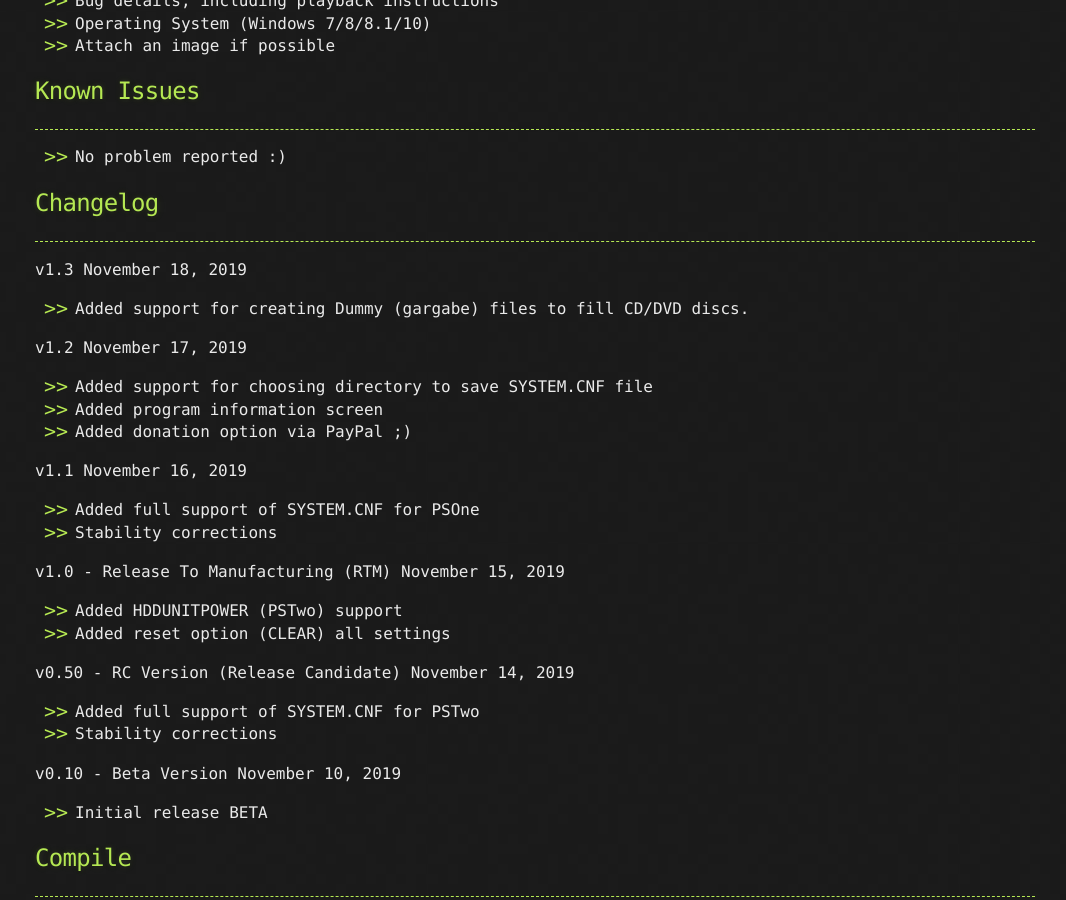
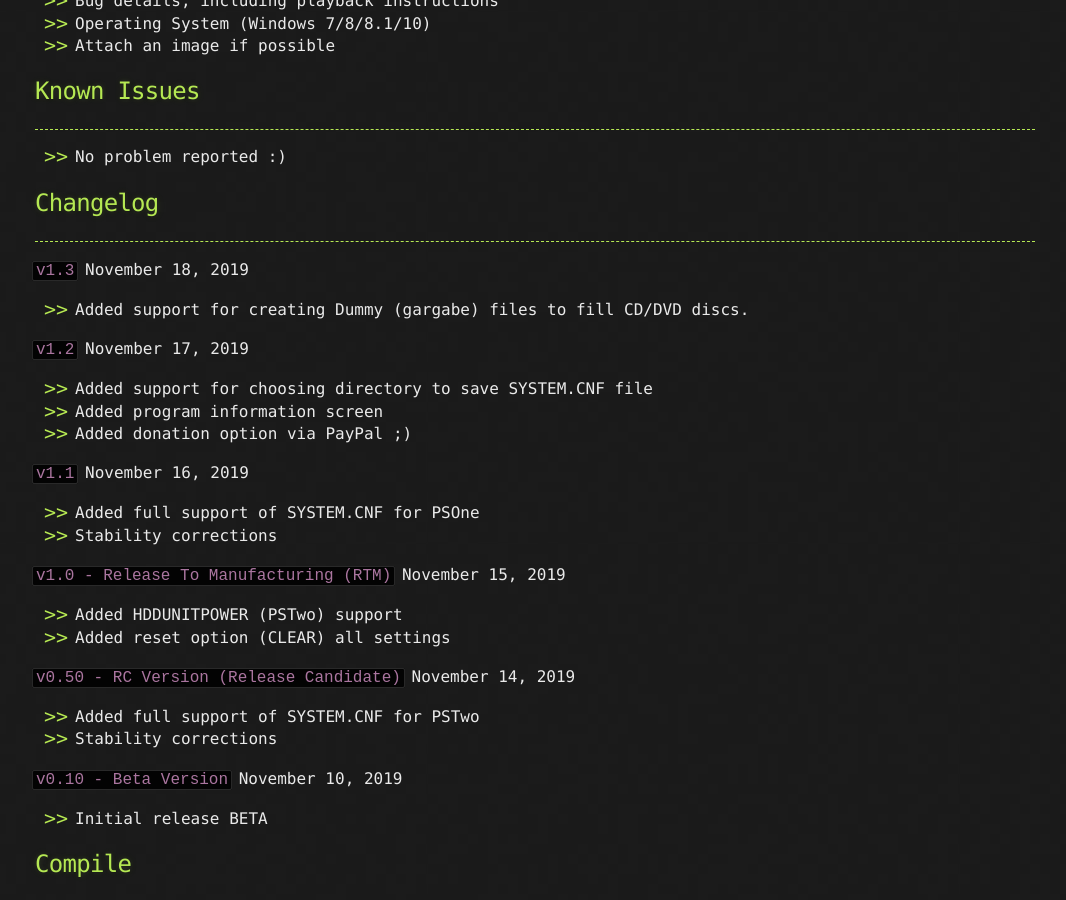
Before and after one commit to AxionDrak/axiondrak.github.io, a Jekyll site: the page built from psx-cnf.md, in a window 1280 px wide and 900 px high, scrolled down 2117 px. Shown: the whole window, without its empty margins (105-1171 px from the left). Built offline with Jekyll 4.4.1, drawn with Linux system fonts in a browser that asks for light colours; our own code applies the rules of GitHub Pages for plain Markdown files.

Commit message:
Update psx-cnf.md

```diff
--- a/psx-cnf.md
+++ b/psx-cnf.md
@@ -88,32 +88,32 @@ Include the following information:
 
 ## Changelog
 * * *
-v1.3
+`v1.3`
 November 18, 2019
 * Added support for creating Dummy (gargabe) files to fill CD/DVD discs.
 
-v1.2
+`v1.2`
 November 17, 2019
 * Added support for choosing directory to save SYSTEM.CNF file
 * Added program information screen
 * Added donation option via PayPal ;)
 
-v1.1
+`v1.1`
 November 16, 2019
 * Added full support of SYSTEM.CNF for PSOne
 * Stability corrections
 
-v1.0 - Release To Manufacturing (RTM)
+`v1.0 - Release To Manufacturing (RTM)`
 November 15, 2019
 * Added HDDUNITPOWER (PSTwo) support
 * Added reset option (CLEAR) all settings
 
-v0.50 - RC Version (Release Candidate)
+`v0.50 - RC Version (Release Candidate)`
 November 14, 2019
 * Added full support of SYSTEM.CNF for PSTwo
 * Stability corrections
 
-v0.10 - Beta Version
+`v0.10 - Beta Version`
 November 10, 2019
 * Initial release BETA
 
```
